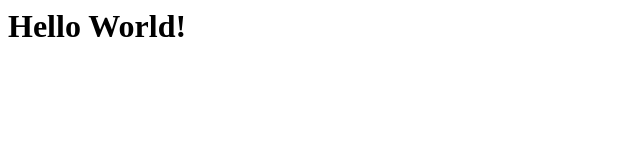
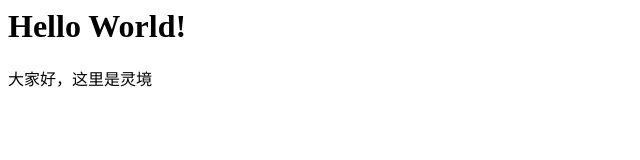
Before and after one commit to Yu-jia-jun/lingjing, a plain HTML site: page index.html in a window 1280 px wide. Shown: the whole page, without its empty margins (0-640 px from the left). Drawn offline with Linux system fonts and the light colour scheme.

Commit message:
Update index.html

```diff
--- a/index.html
+++ b/index.html
@@ -4,5 +4,6 @@
 </head>
 <body>
 <h1>Hello World!</h1>
+  <p>大家好，这里是灵境</p>
 </body>
 </html>
```
